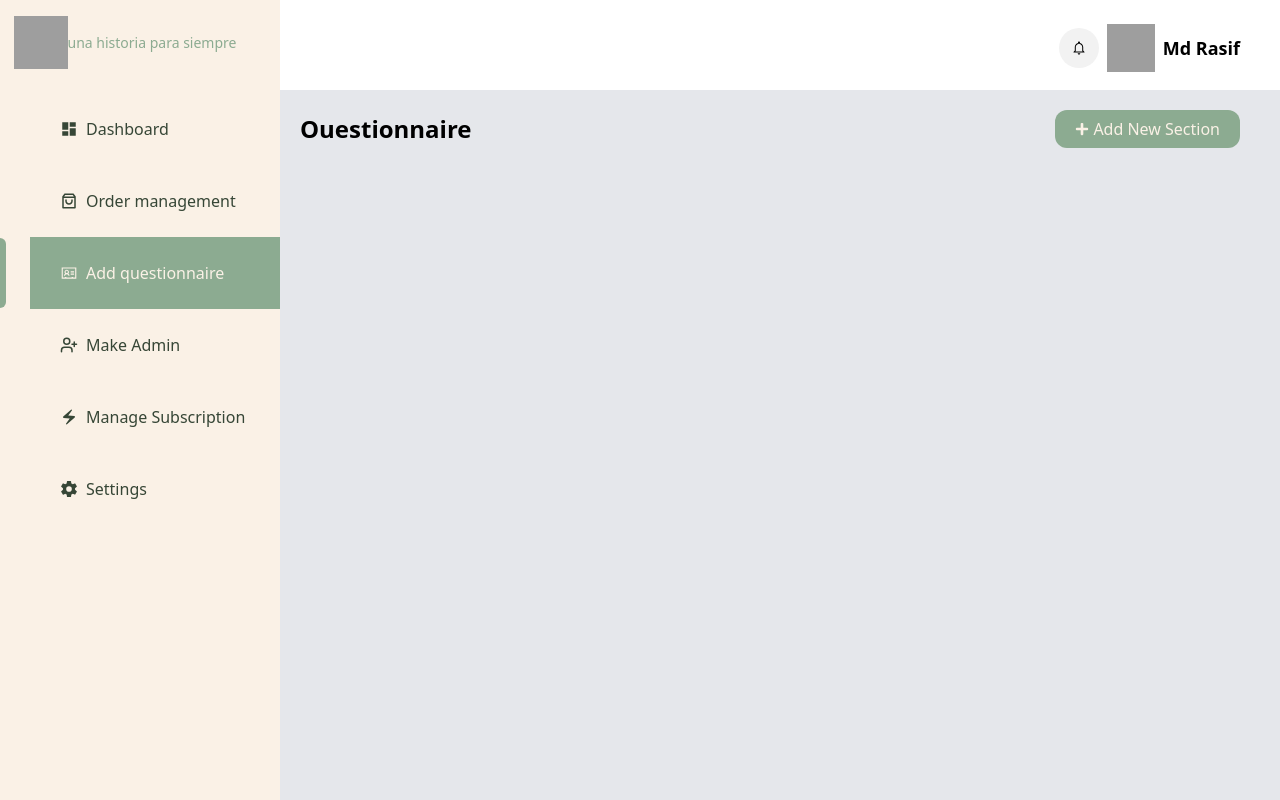
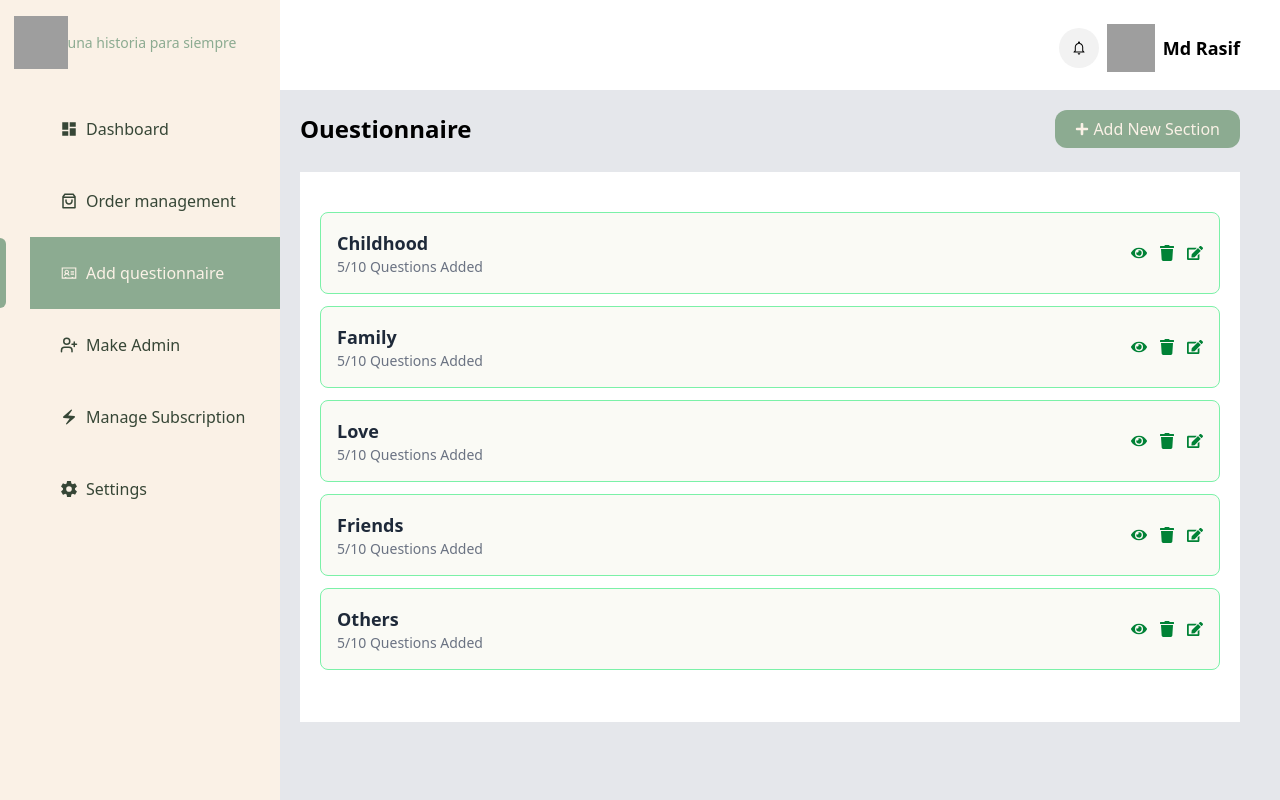
Before and after one commit to MohammedRasif/AMD-Dashboard, a React (Vite) app: page /addquestionnaire in a window 1280 px wide. Built offline with nearby package versions, Linux system fonts and the light colour scheme; grey boxes are pictures that could not be loaded.

Commit message:
create add queston page

```diff
--- a/src/assets/component/Shared/AddQuestionnaire.jsx
+++ b/src/assets/component/Shared/AddQuestionnaire.jsx
@@ -1,4 +1,13 @@
 import { FaPlus } from "react-icons/fa";
+import { FaEye, FaTrash, FaEdit } from "react-icons/fa";
+
+const categories = [
+    { name: "Childhood", questionsAdded: 5, totalQuestions: 10 },
+    { name: "Family", questionsAdded: 5, totalQuestions: 10 },
+    { name: "Love", questionsAdded: 5, totalQuestions: 10 },
+    { name: "Friends", questionsAdded: 5, totalQuestions: 10 },
+    { name: "Others", questionsAdded: 5, totalQuestions: 10 },
+];
 
 const AddQuestionnaire = () => {
     return (
@@ -6,9 +15,36 @@ const AddQuestionnaire = () => {
             <div className="flex items-center justify-between">
                 <h1 className="text-[24px] font-bold  ">Ouestionnaire</h1>
                 <button className="w-[185px] h-[38px] bg-[#8CAB91] text-[#FAF1E6] flex items-center justify-between px-5 rounded-xl">
-                <FaPlus  className="text-sm"/>
+                    <FaPlus className="text-sm" />
                     <h1>Add New Section</h1>
                 </button>
+            </div>
+            <div>
+                <div className="bg-white py-10 px-5 mt-6">
+                    {categories.map((category, index) => (
+                        <div
+                            key={index}
+                            className="flex justify-between items-center p-4 border border-green-300 rounded-lg bg-[#FAFAF5] mb-3"
+                        >
+                            {/* Left Section: Title & Subtitle */}
+                            <div>
+                                <h3 className="text-lg font-semibold text-gray-800">
+                                    {category.name}
+                                </h3>
+                                <p className="text-sm text-gray-500">
+                                    {category.questionsAdded}/{category.totalQuestions} Questions Added
+                                </p>
+                            </div>
+
+                            {/* Right Section: Icons */}
+                            <div className="flex items-center gap-3 text-green-700">
+                                <FaEye className="cursor-pointer hover:text-green-500 transition" />
+                                <FaTrash className="cursor-pointer hover:text-red-500 transition" />
+                                <FaEdit className="cursor-pointer hover:text-blue-500 transition" />
+                            </div>
+                        </div>
+                    ))}
+                </div>
             </div>
         </div>
     );
```
